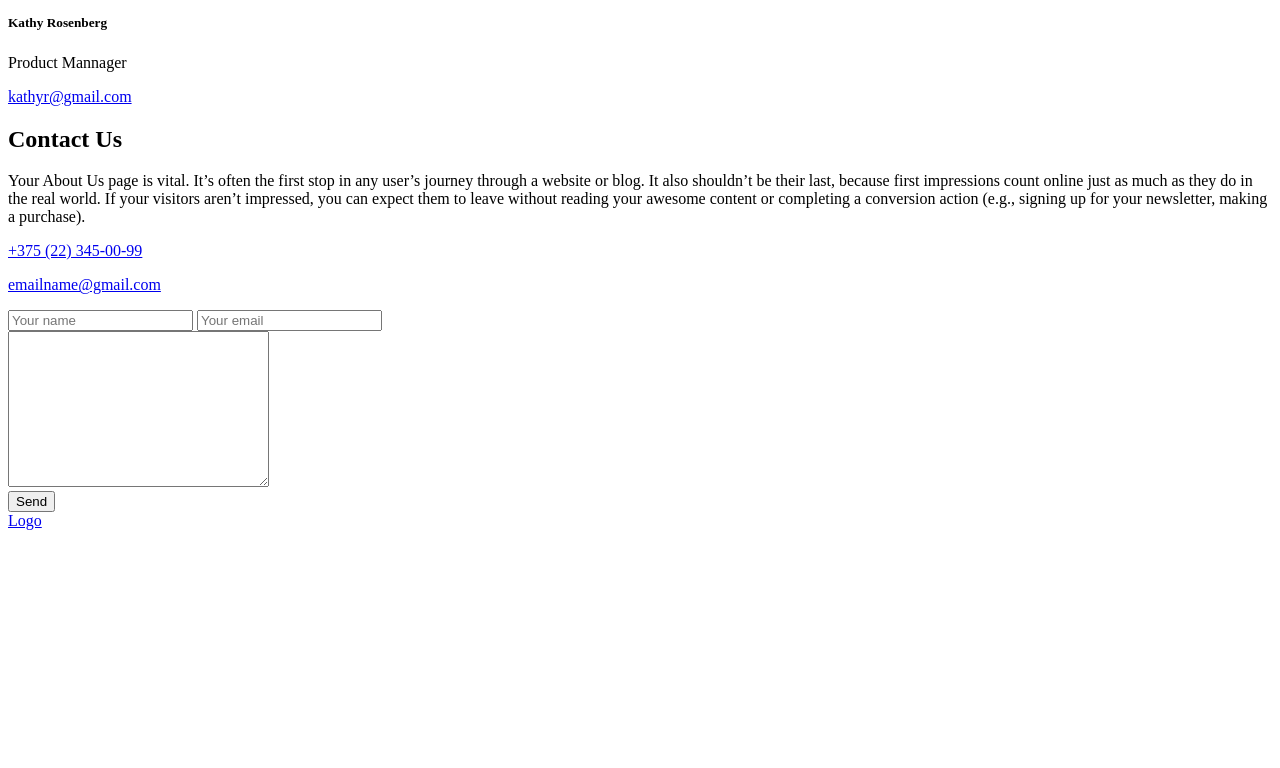
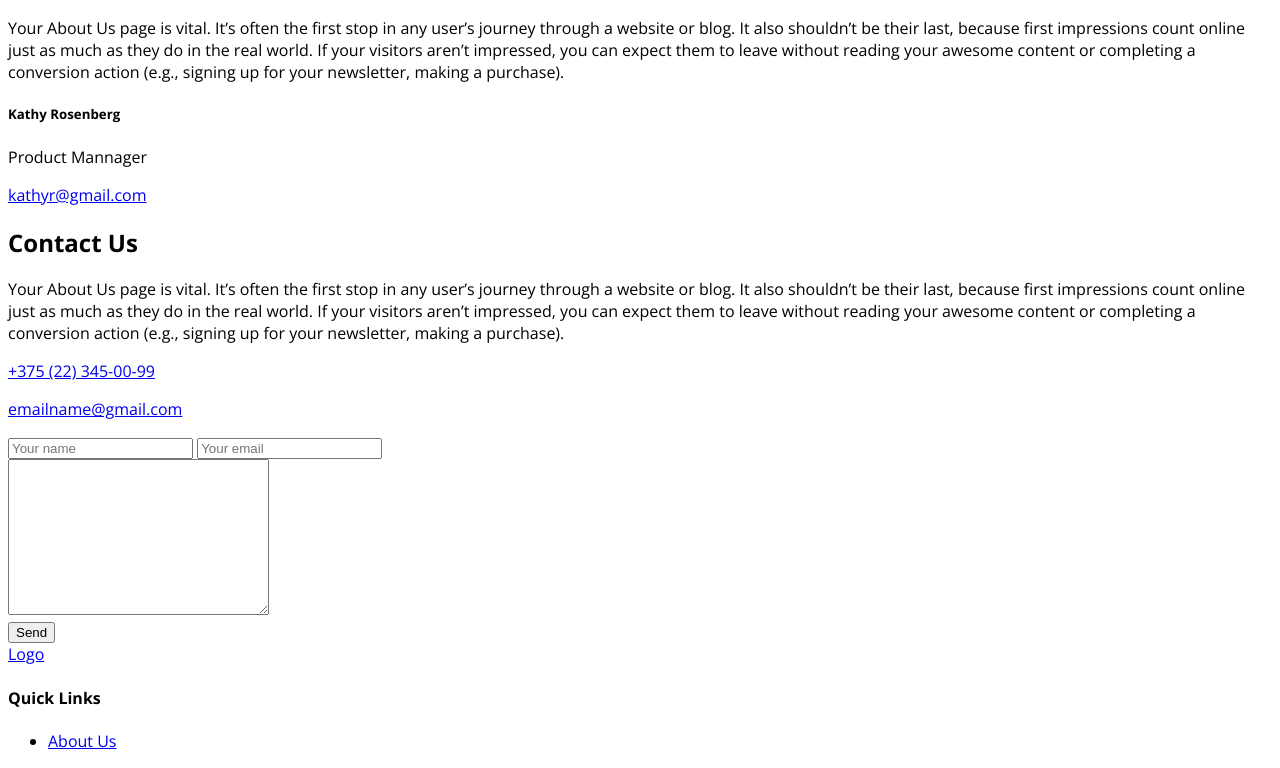
Before and after one commit to TeinPirs/productly, a plain HTML site: page index.html in a window 1280 px wide. Shown: the part 963-1731 px from the top of the page. Before the commit the page ends 1501 px from the top, so only its background shows below. Drawn offline with nearby package versions, Linux system fonts and the light colour scheme.

Commit message:
add: footer and css

```diff
--- a/index.html
+++ b/index.html
@@ -4,6 +4,11 @@
     <meta charset="UTF-8" />
     <meta name="viewport" content="width=device-width, initial-scale=1.0" />
     <title>Productly</title>
+    <link rel="stylesheet" href="style.css" />
+    <link
+      href="https://fonts.googleapis.com/css?family=Open+Sans:400,700|Poppins:400,700&display=swap"
+      rel="stylesheet"
+    />
   </head>
   <body>
     <header class="header">
@@ -152,6 +157,12 @@
         <div class="wrapper">
           <div class="layout-4-column">
             <a href="#" class="logo">Logo</a>
+            <div class="footer-navigation">
+              <h4>Quick Links</h4>
+              <ul class="footer-navigation__links">
+                <li><a href="#">About Us</a></li>
+              </ul>
+            </div>
           </div>
         </div>
       </footer>
--- a/style.css
+++ b/style.css
@@ -0,0 +1,8 @@
+html {
+  font-size: 10px;
+}
+
+body {
+  font-size: 1.6rem;
+  font-family: "Open Sans", Verdana, sans-serif;
+}
```
